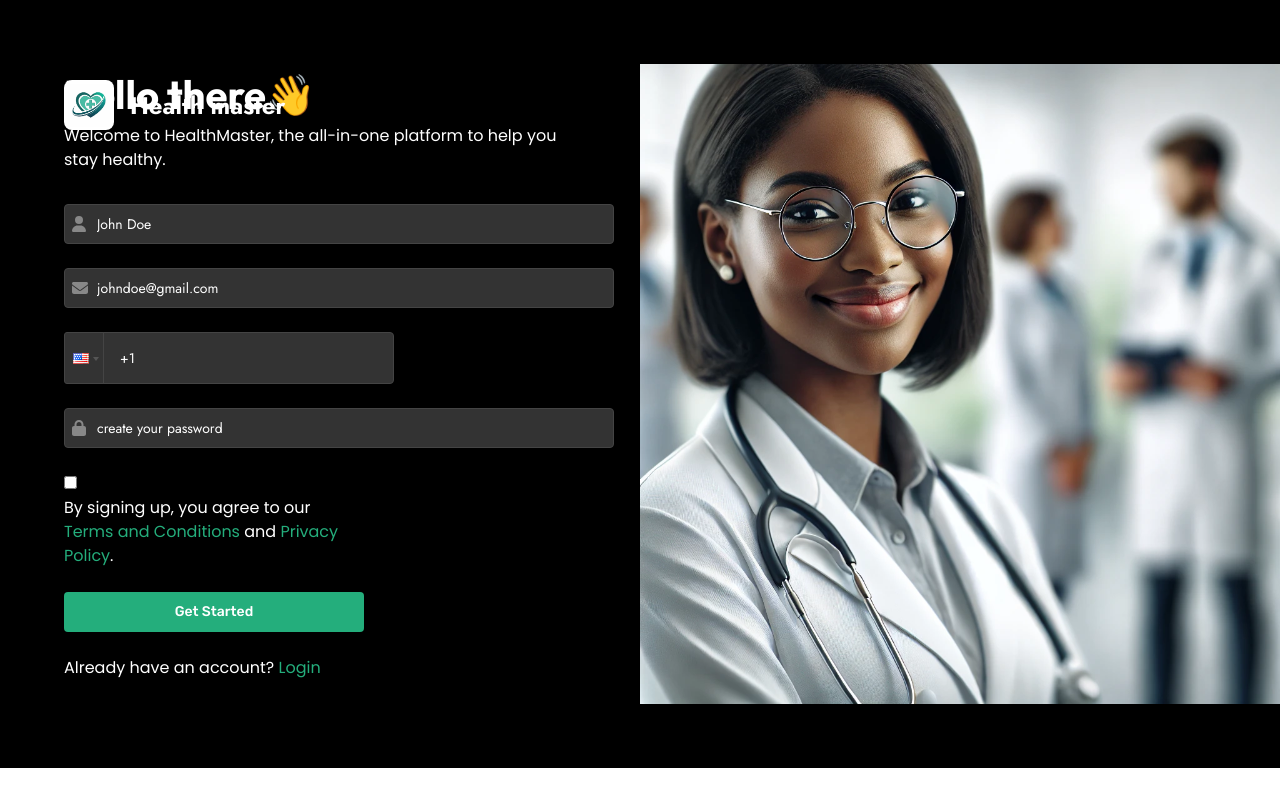
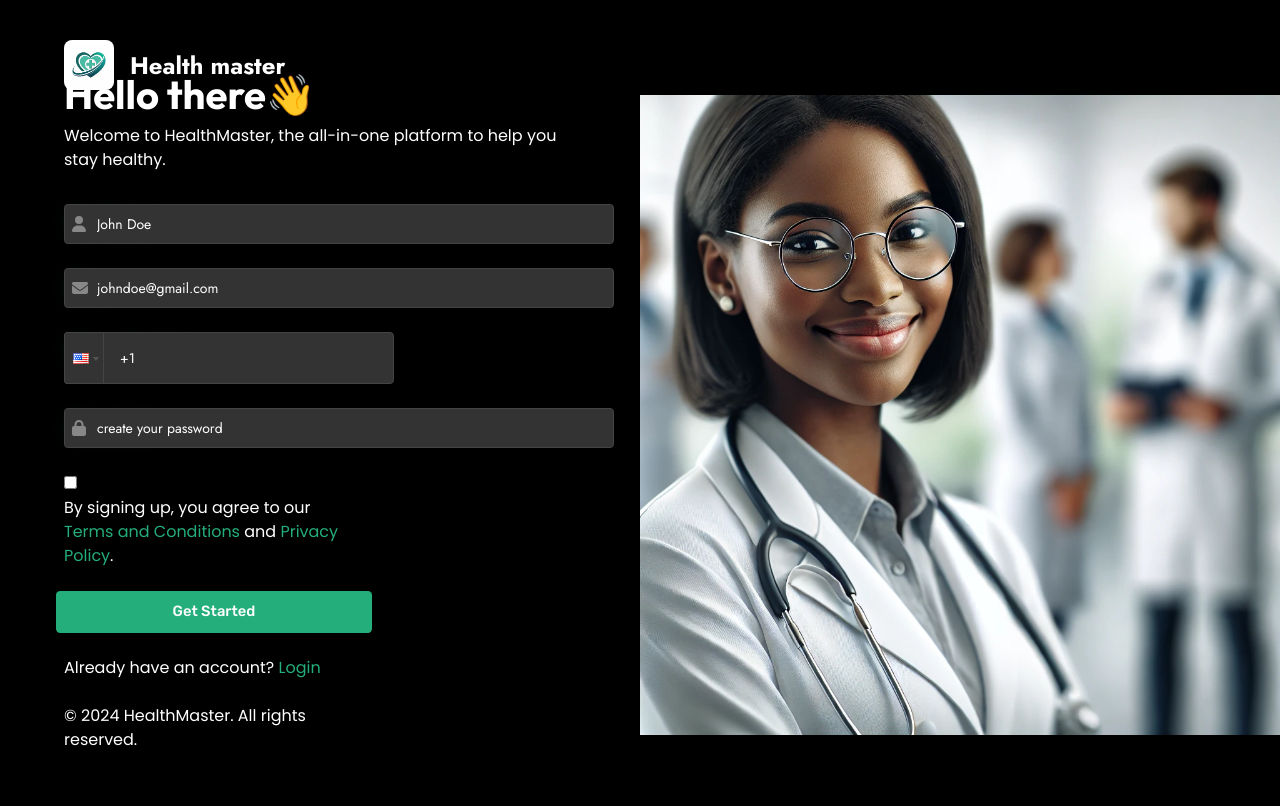
Before and after one commit to CHEGEBB/healthmasterv2, a Next.js app: page / in a window 1280 px wide. Shown: the top 806 px of the page. Built offline with nearby package versions, Linux system fonts and the light colour scheme.

Commit message:
feat: Add copyright notice and update npm dependencies

```diff
--- a/app/page.jsx
+++ b/app/page.jsx
@@ -119,6 +119,11 @@ export default function Home() {
             Already have an account? <a href="/login">Login</a>
           </p>
         </div>
+        <div className="form-group">
+          <p>
+          © 2024 HealthMaster. All rights reserved.
+          </p>
+        </div>
       </div>
       <div className="container-image">
         <Image src="/assets/images/background-1.webp" width={1000} height={1000} alt="Background" />
--- a/package.json
+++ b/package.json
@@ -19,6 +19,7 @@
     "class-variance-authority": "^0.7.0",
     "clsx": "^2.1.1",
     "css": "^3.0.0",
+    "framer-motion": "^11.3.30",
     "lucide-react": "^0.435.0",
     "next": "14.2.6",
     "react": "^18",
--- a/sass/auth.scss
+++ b/sass/auth.scss
@@ -19,9 +19,10 @@
   color: white;
   align-items: center;
   font-family: 'Rubik', sans-serif;
+  overflow-y: hidden;
   .form-logo{
     position: absolute;
-    top: 10%;
+    top: 5%;
     display: flex;
     flex-direction: row;
     h2{
@@ -134,6 +135,20 @@
       padding: 0.75rem;
       font-family: 'Rubik', sans-serif;
       font-weight: 500;
+      animation: heartbeat 2s ease-in-out infinite;
+      @keyframes heartbeat {
+        0%, 100% {
+          transform: scale(1);
+        }
+        50% {
+          transform: scale(1.1);
+        }
+      }
+      &:hover {
+        transform: translateY(-2px);
+          transform: scale(1.05);
+      }
+
     }
 
     p {
@@ -151,7 +166,7 @@
   .container-image {
     width: 50%;
     position: relative;
-
+    animation: fadeIn 2s ease-in 0.5s forwards;
     img {
       object-fit: cover;
     }
@@ -195,3 +210,92 @@
     background-color: #333;
     border: 1px solid #444;
   }
+
+@keyframes slideInLeft {
+    from {
+      transform: translateX(-100%);
+      opacity: 0;
+    }
+    to {
+      transform: translateX(0);
+      opacity: 1;
+    }
+  }
+
+  @keyframes fadeIn {
+    from {
+      opacity: 0;
+    }
+    to {
+      opacity: 1;
+    }
+  }
+  .container-image img {
+    animation: diagonalSlideIn 1.5s ease-in-out forwards;
+  }
+
+  @keyframes diagonalSlideIn {
+    0% {
+      transform: translate(-100%, -100%);
+      opacity: 0;
+    }
+    100% {
+      transform: translate(0, 0);
+      opacity: 1;
+    }
+  }
+  .form-group label {
+    position: absolute;
+    left: 0.5rem;
+    top: 0.5rem;
+    transition: all 0.3s ease;
+    pointer-events: none;
+    font-family: 'Poppins', sans-serif;
+    animation: textGlow 3s ease-in-out infinite alternate;
+  }
+
+  @keyframes textGlow {
+    0%, 100% {
+      text-shadow: 0 0 5px #24AE7C, 0 0 10px #24AE7C, 0 0 15px #24AE7C;
+    }
+    50% {
+      text-shadow: 0 0 10px #2485AE, 0 0 20px #2485AE, 0 0 25px #2485AE;
+    }
+  }
+  input:focus {
+    position: relative;
+    z-index: 1;
+    overflow: hidden;
+  }
+
+  input:focus::after {
+    content: '';
+    position: absolute;
+    top: 50%;
+    left: 50%;
+    width: 300%;
+    height: 300%;
+    background: rgba(36, 174, 124, 0.3);
+    transform: translate(-50%, -50%) scale(0);
+    animation: ripple 0.6s linear;
+    pointer-events: none;
+  }
+
+  @keyframes ripple {
+    to {
+      transform: translate(-50%, -50%) scale(1);
+      opacity: 0;
+    }
+  }
+  .container-image img {
+    animation: bounceOnScroll 3s ease-in-out infinite alternate;
+  }
+
+  @keyframes bounceOnScroll {
+    0%, 100% {
+      transform: translateY(0);
+    }
+    50% {
+      transform: translateY(-20px);
+    }
+  }
```
Also changed, not shown: 1 other file (tests, documents, lock files or other folders).
